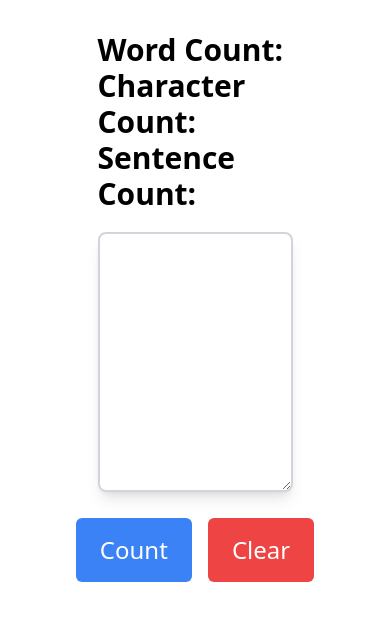
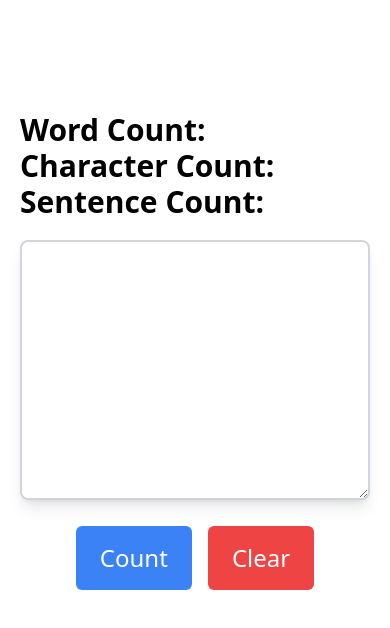
Before and after one commit to siam02/WordCount, a plain HTML site: page index.html in a window 390 px wide. Drawn offline with nearby package versions, Linux system fonts and the light colour scheme.

Commit message:
responsive for mobile

```diff
--- a/index.html
+++ b/index.html
@@ -8,8 +8,8 @@
 </head>
 <body>
     <main>
-        <section class="mt-8">
-            <div class="w-1/2 m-auto">
+        <section class="mt-24 px-5 py-4">
+            <div class="lg:w-1/2 m-auto">
                 <div class="flex gap-2">
                     <h3  class="text-3xl font-bold">Word Count:</h3>
                     <p id="word" class="text-3xl font-bold"></p>
@@ -25,8 +25,8 @@
 
 
             </div>
-           <div class="text-center mt-5">
-               <textarea name="" id="text" cols="60" rows="10" class=" w-1/2 p-2 border-2 border-gray-300 rounded-lg shadow-lg"></textarea>
+           <div class="text-center mt-5 ">
+               <textarea name="" rows="10" id="text" class="w-full lg:w-1/2 p-2 border-2 border-gray-300 rounded-lg shadow-lg"></textarea>
            </div>
            <div class="text-center flex gap-4 items-center justify-center">
            <button onclick="wordCount()" class="mt-5 px-6 py-4 bg-blue-500 text-white rounded-md text-2xl">Count</button>
```
